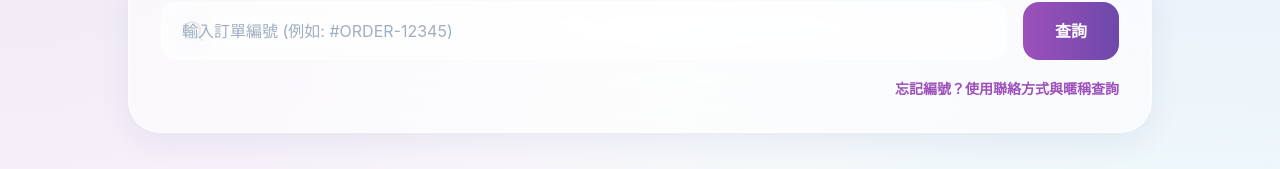
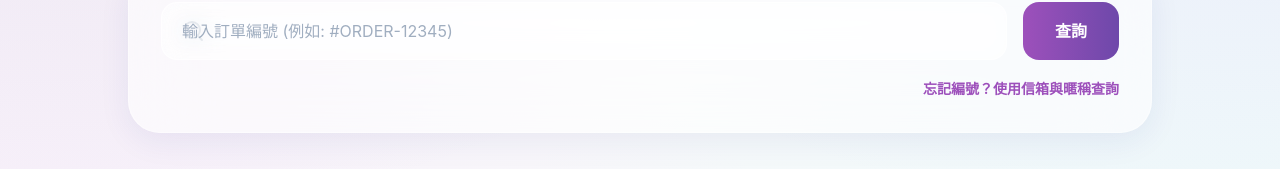
Before and after one commit to a16379016-del/KazeCm, a React (Vite) app: page /progress in a window 1280 px wide. Shown: the part 327-496 px from the top of the page. Built offline with nearby package versions, Linux system fonts and the light colour scheme.

Commit message:
feat(progress): Clarify search input and label
Update the placeholder text and button label in the progress search feature to specifically request the "delivery email" instead of a general "contact method." This provides clearer guidance to users when searching for commission progress.

```diff
--- a/src/pages/Progress.tsx
+++ b/src/pages/Progress.tsx
@@ -142,7 +142,7 @@ export default function Progress() {
           <form onSubmit={handleForgotSearch} className="flex flex-col sm:flex-row gap-4">
             <input
               type="text"
-              placeholder="輸入聯絡方式 (Email/Line/Discord)"
+              placeholder="輸入交付信箱"
               className="glass-input flex-1"
               value={forgotContact}
               onChange={(e) => setForgotContact(e.target.value)}
@@ -167,7 +167,7 @@ export default function Progress() {
             }}
             className="text-sm text-[#9D50BB] font-bold hover:underline"
           >
-            {searchMode === 'id' ? '忘記編號？使用聯絡方式與暱稱查詢' : '使用編號直接查詢'}
+            {searchMode === 'id' ? '忘記編號？使用信箱與暱稱查詢' : '使用編號直接查詢'}
           </button>
         </div>
       </GlassCard>
@@ -178,7 +178,7 @@ export default function Progress() {
           <motion.div initial={{opacity:0, y:10}} animate={{opacity:1, y:0}} className="space-y-4">
             <h3 className="text-xl font-bold text-[#2D3436]">查詢結果 ({searchResults.length} 筆)</h3>
             {searchResults.length === 0 ? (
-              <p className="text-[#636E72]">找不到符合的紀錄，請確認聯絡方式與暱稱是否正確。</p>
+              <p className="text-[#636E72]">找不到符合的紀錄，請確認信箱與暱稱是否正確。</p>
             ) : (
               <div className="grid grid-cols-1 sm:grid-cols-2 gap-4">
                 {searchResults.map(res => (
```
